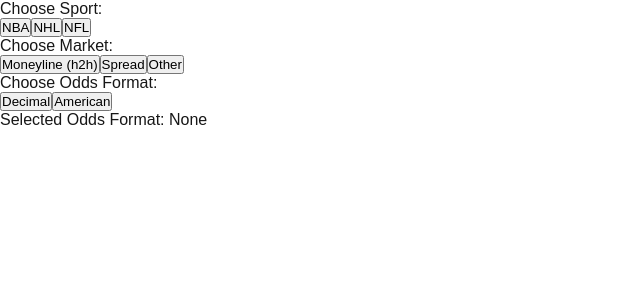
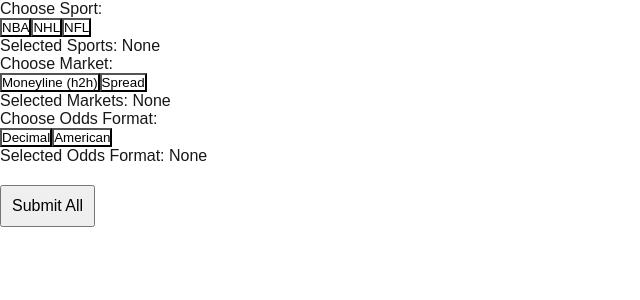
Before and after one commit to pbrar17/ParlAi, a Next.js app in the folder parlai_365/: page / in a window 1280 px wide. Shown: the top 300 px of the page, without its empty margins (0-640 px from the left). Built offline with nearby package versions, Linux system fonts and the light colour scheme.

Commit message:
Phase 1: Functional Requirements Complete, Need to disney everything up so it looks top notch, also consider adding a live score feature later on.

```diff
--- a/parlai_365/src/app/page.jsx
+++ b/parlai_365/src/app/page.jsx
@@ -35,6 +35,28 @@
 
   const [oddsFormat, setOddsFormat] = React.useState(null);
 
+  const [submitData, setSubmittedData] =  React.useState(null);
+
+  function handleSubmit() {
+    // Check if all required selections are made
+    if (sports.length === 0 || market.length === 0 || !oddsFormat) {
+      alert("Please select at least one sport, one market, and an odds format.");
+      return;
+    }
+
+    // Save submitted data to state
+    setSubmittedData({ sports, market, oddsFormat });
+
+    console.log("Submitting:", { sports, market, oddsFormat });
+
+    // If you were making an API request, it would look like:
+    // fetch('/api/odds', {
+    //   method: 'POST',
+    //   body: JSON.stringify({ sports, market, oddsFormat }),
+    //   headers: { 'Content-Type': 'application/json' }
+    // });
+  }
+
 
   return (
     // <OddsFetcher
@@ -48,31 +70,75 @@
 
     <div>
       <p>Choose Sport:</p>
-      <button onClick={() => toggle("NBA")}> NBA </button>
-      <button onClick={() => toggle("NHL")}> NHL </button>
-      <button onClick={() => toggle("NFL")}> NFL </button>
+      <button
+        onClick={() => toggle("basketball_nba")}
+        style={{
+          fontWeight: sports.includes("basketball_nba") ? "bold" : "normal",
+          backgroundColor: sports.includes("basketball_nba") ? "blue" : "white",
+          color: sports.includes("basketball_nba") ? "white" : "black"
+        }}
+      > NBA </button>
 
+      <button
+        onClick={() => toggle("icehockey_nhl")}
+        style={{
+          fontWeight: sports.includes("icehockey_nhl") ? "bold" : "normal",
+          backgroundColor: sports.includes("icehockey_nhl") ? "blue" : "white",
+          color: sports.includes("icehockey_nhl") ? "white" : "black"
+        }}
+      > NHL </button>
+
+      <button
+        onClick={() => toggle("americanfootball_nfl")}
+        style={{
+          fontWeight: sports.includes("americanfootball_nfl") ? "bold" : "normal",
+          backgroundColor: sports.includes("americanfootball_nfl") ? "blue" : "white",
+          color: sports.includes("americanfootball_nfl") ? "white" : "black"
+        }}
+      > NFL </button>
+
+      <p>Selected Sports: {sports.join(", ") || "None"}</p>
     </div>
 
     <div>
       <p>Choose Market:</p>
-    <button  onClick={() => toggle("h2h")}> Moneyline (h2h) </button>
-    <button  onClick={() => toggle("NBA")}> Spread </button>
-    <button> Other </button>
+    <button  onClick={() => toggleMarket("h2h")}
+      style={{
+        fontWeight: market.includes("h2h") ? "bold" : "normal",
+        backgroundColor: market.includes("h2h") ? "blue" : "white",
+        color: market.includes("h2h") ? "white" : "black"
+      }}
+      > Moneyline (h2h) </button>
+    <button  onClick={() => toggleMarket("spreads")}
+       style={{
+        fontWeight: market.includes("spreads") ? "bold" : "normal",
+        backgroundColor: market.includes("spreads") ? "blue" : "white",
+        color: market.includes("spreads") ? "white" : "black"
+      }}
+      > Spread </button>
+    {/* <button> Other </button> */}
+
+    <p>Selected Markets: {market.join(", ") || "None"}</p>
 
     </div>
 
     <div>
       <p>Choose Odds Format:</p>
       <button
-        onClick={() => setOddsFormat("Decimal")}
-        style={{ fontWeight: oddsFormat === "Decimal" ? "bold" : "normal" }}
+        onClick={() => setOddsFormat("decimal")}
+        style={{ fontWeight: oddsFormat === "decimal" ? "bold" : "normal",
+          backgroundColor: oddsFormat ==="decimal" ? "blue" : "white",
+          color: oddsFormat === "decimal" ? "white" : "black"
+  }}
       >
         Decimal
       </button>
       <button
-        onClick={() => setOddsFormat("American")}
-        style={{ fontWeight: oddsFormat === "American" ? "bold" : "normal" }}
+        onClick={() => setOddsFormat("american")}
+        style={{ fontWeight: oddsFormat === "american" ? "bold" : "normal",
+                 backgroundColor: oddsFormat ==="american" ? "blue" : "white",
+                 color: oddsFormat === "american" ? "white" : "black"
+         }}
       >
         American
       </button>
@@ -81,6 +147,29 @@
 
     </div>
 
+    <button onClick={handleSubmit} style={{ marginTop: "20px", padding: "10px", fontSize: "16px" }}>
+        Submit All
+      </button>
+
+      {submitData && (
+        <div>
+          <h3>Submitted Data:</h3>
+          <p>Sports: {submitData.sports.join(", ")}</p>
+          <p>Markets: {submitData.market.join(", ")}</p>
+          <p>Odds Format: {submitData.oddsFormat}</p>
+
+          {/* Call the OddsFetcher component when submitted */}
+          <OddsFetcher
+            sportKey={submitData.sports.join(",")}
+            regions="us"
+            markets={submitData.market.join(",")}
+            oddsFormat={submitData.oddsFormat}
+            dateFormat="iso"
+          />
+        </div>
+      )}
+
+
     </>
 
 
```
